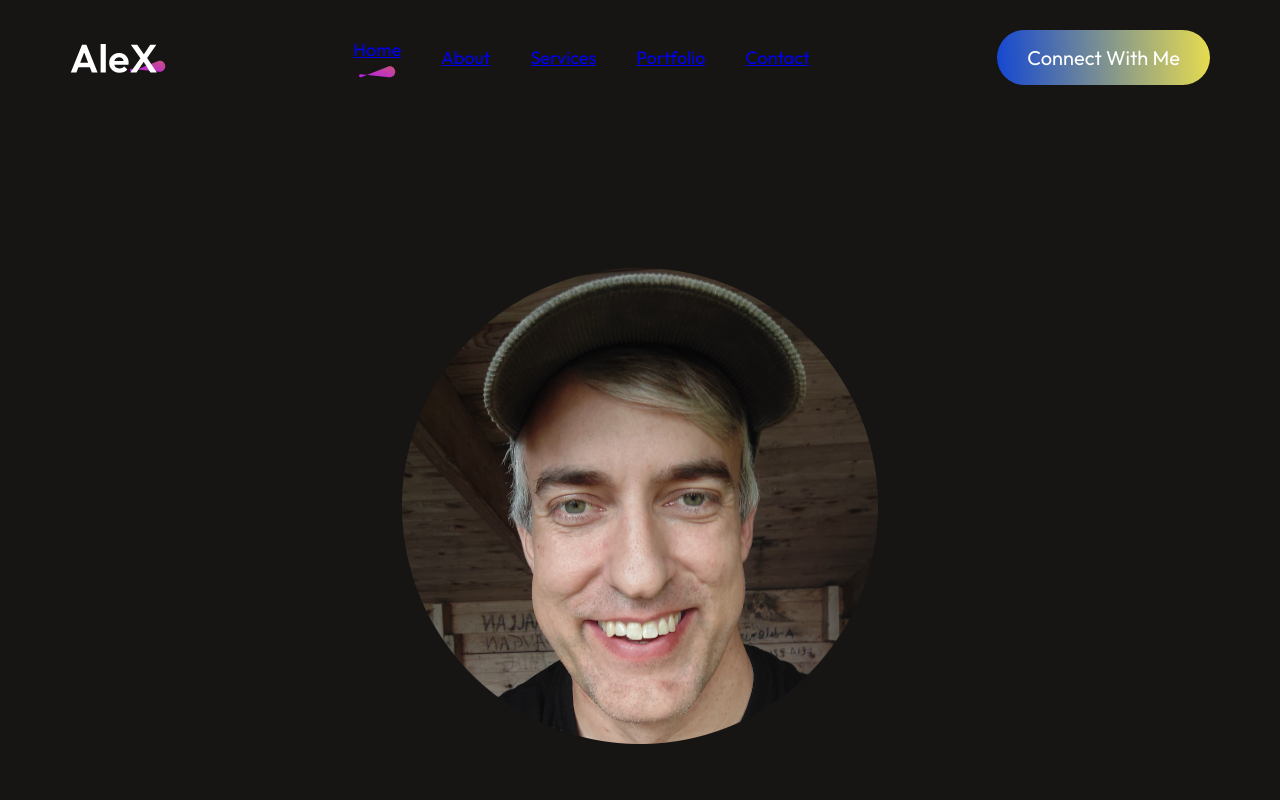
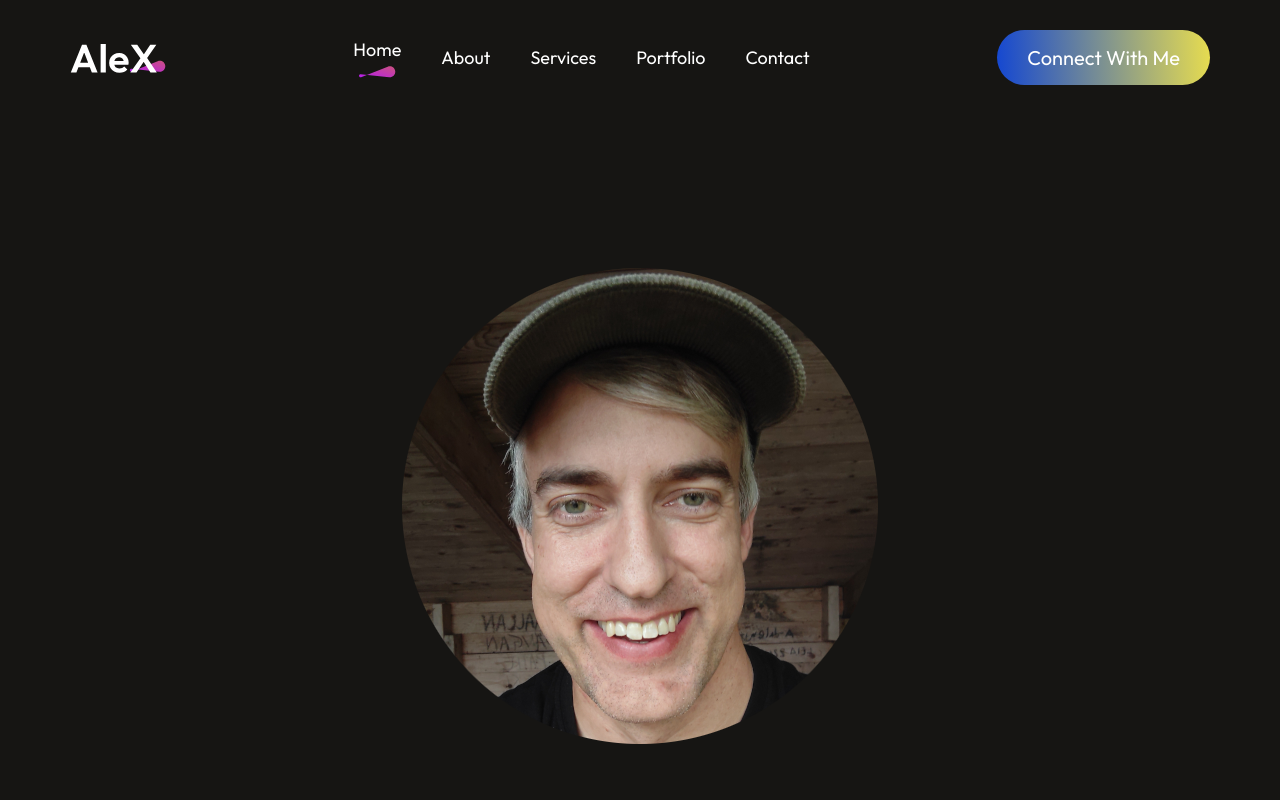
Before and after one commit to Cristoffer85/c-portfolio, a React (Vite) app: page / in a window 1280 px wide. Shown: the top 800 px of the page. Built offline with nearby package versions, Linux system fonts and the light colour scheme.

Commit message:
NAvbar linking with anchorlink-smoothscroll totally complete

```diff
--- a/src/Components/Navbar/Navbar.css
+++ b/src/Components/Navbar/Navbar.css
@@ -44,3 +44,8 @@
 .nav-connect:hover {
     transform: scale(1.05);     /* == This property increases the size of the button when hovered */
 }
+
+.anchor-link{
+    text-decoration: none;
+    color: white;
+}
```
